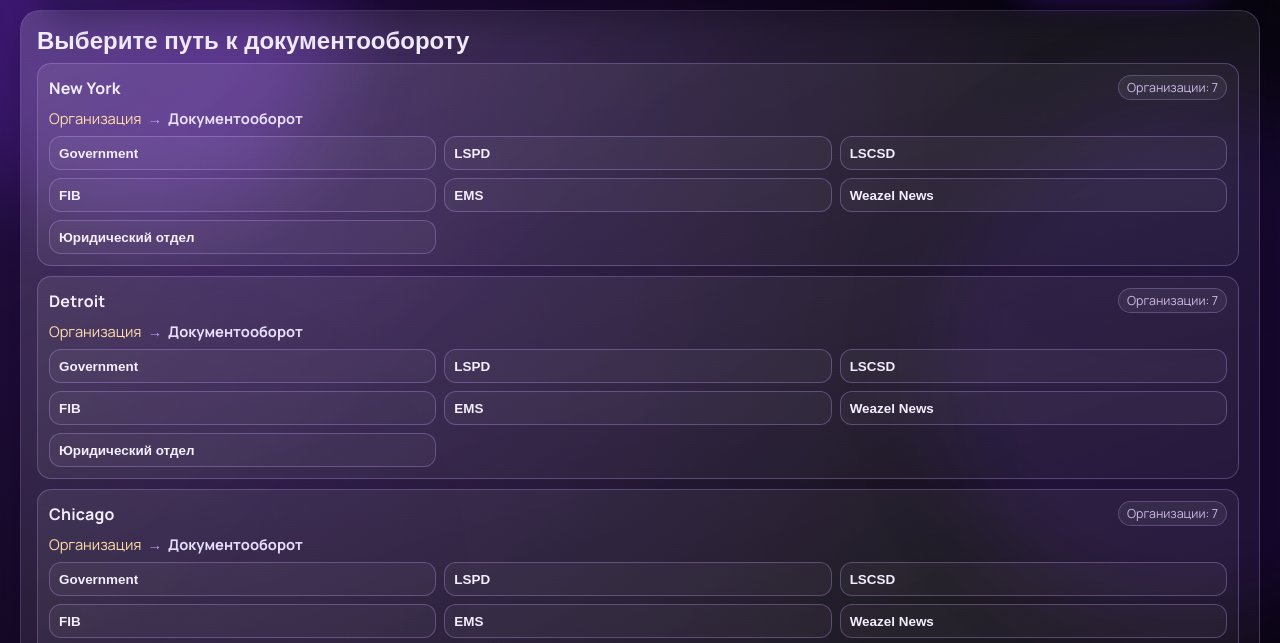
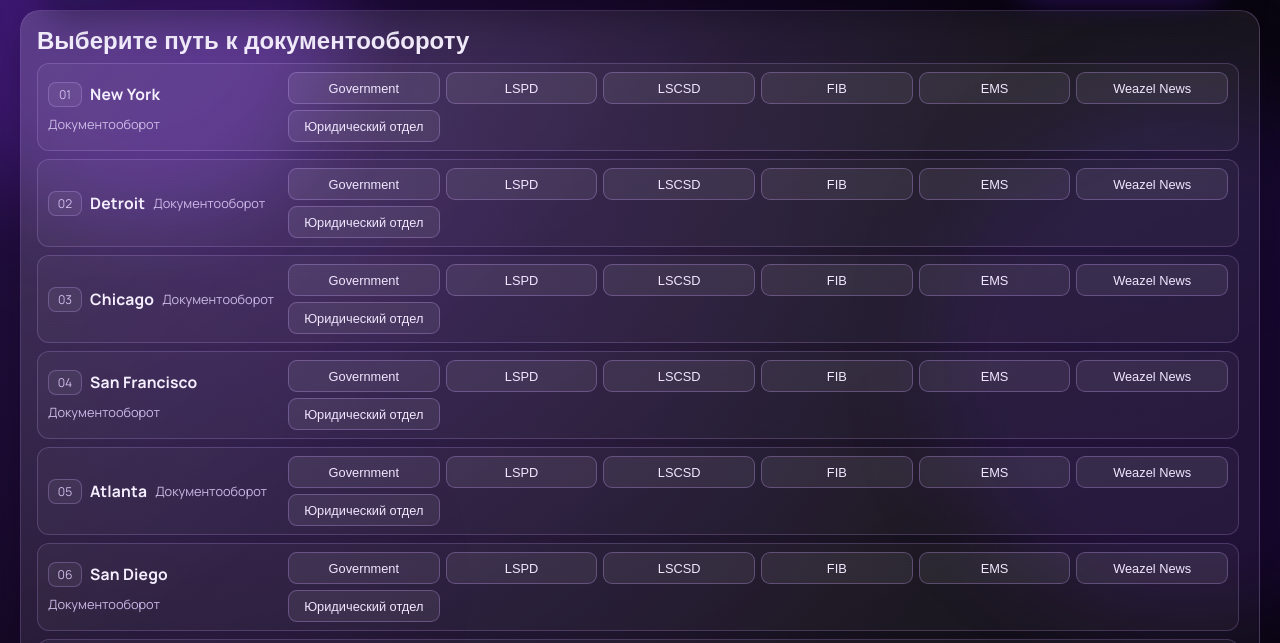
Before and after one commit to connormjrp42-alt/davis-project, a website: page documentflow.html in a window 1280 px wide. Shown: the part 92-735 px from the top of the page. Drawn offline with nearby package versions, Linux system fonts and the light colour scheme; no server answers; a web font is replaced by a local one.

Commit message:
Switch documentflow start screen to compact registry layout

```diff
--- a/documentflow.js
+++ b/documentflow.js
@@ -435,30 +435,29 @@
   function renderRouteGateway() {
     if (!el.routeList) return;
     el.routeList.innerHTML = '';
-    SERVERS.forEach((server) => {
+    SERVERS.forEach((server, idx) => {
       const row = document.createElement('div');
       row.className = 'docflow-route-item';
 
-      const head = document.createElement('div');
-      head.className = 'docflow-route-head';
+      const left = document.createElement('div');
+      left.className = 'docflow-route-left';
+      const index = document.createElement('span');
+      index.className = 'docflow-route-index';
+      index.textContent = String(idx + 1).padStart(2, '0');
       const title = document.createElement('strong');
       title.className = 'docflow-route-server';
       title.textContent = server;
       const meta = document.createElement('span');
       meta.className = 'docflow-route-meta';
-      meta.textContent = `Организации: ${ORGANIZATIONS.length}`;
-      head.append(title, meta);
-
-      const path = document.createElement('div');
-      path.className = 'docflow-route-path';
-      path.innerHTML = `<em>Организация</em> <span>→</span> <strong>Документооборот</strong>`;
+      meta.textContent = 'Документооборот';
+      left.append(index, title, meta);
 
       const controls = document.createElement('div');
       controls.className = 'docflow-route-controls';
       ORGANIZATIONS.forEach((org) => {
         const openBtn = document.createElement('button');
         openBtn.type = 'button';
-        openBtn.className = 'cta cta-ghost docflow-org-btn';
+        openBtn.className = 'docflow-org-btn';
         openBtn.textContent = org;
         openBtn.title = `${server} → ${org} → Документооборот`;
         openBtn.addEventListener('click', () => {
@@ -466,7 +465,7 @@
         });
         controls.append(openBtn);
       });
-      row.append(head, path, controls);
+      row.append(left, controls);
       el.routeList.append(row);
     });
   }
--- a/public/styles.css
+++ b/public/styles.css
@@ -2996,84 +2996,78 @@ h1 span {
 
 .docflow-route-list {
   display: grid;
-  gap: 10px;
+  gap: 8px;
   max-height: calc(100vh - 210px);
   overflow: auto;
   padding-right: 4px;
 }
 
 .docflow-route-item {
-  border: 1px solid rgba(205, 166, 255, 0.28);
-  border-radius: 14px;
-  background: linear-gradient(165deg, rgba(255, 255, 255, 0.08), rgba(255, 255, 255, 0.03));
-  padding: 11px;
-  display: grid;
+  border: 1px solid rgba(205, 166, 255, 0.22);
+  border-radius: 12px;
+  background: rgba(255, 255, 255, 0.035);
+  padding: 8px 10px;
+  display: grid;
+  grid-template-columns: 230px minmax(0, 1fr);
+  align-items: center;
+  gap: 10px;
+  transition: transform 0.16s ease, border-color 0.16s ease, background-color 0.16s ease;
+}
+
+.docflow-route-item:hover {
+  border-color: rgba(222, 182, 255, 0.45);
+  background: rgba(178, 111, 255, 0.12);
+}
+
+.docflow-route-left {
+  display: flex;
+  align-items: center;
+  flex-wrap: wrap;
   gap: 8px;
-  transition: transform 0.16s ease, border-color 0.16s ease, background-color 0.16s ease;
-}
-
-.docflow-route-item:hover {
-  transform: translateY(-1px);
-  border-color: rgba(222, 182, 255, 0.55);
-  background: linear-gradient(165deg, rgba(174, 108, 255, 0.18), rgba(255, 255, 255, 0.05));
-}
-
-.docflow-route-head {
-  display: flex;
-  align-items: center;
-  justify-content: space-between;
-  gap: 8px;
+}
+
+.docflow-route-index {
+  min-width: 34px;
+  text-align: center;
+  font-size: 0.76rem;
+  border-radius: 8px;
+  border: 1px solid rgba(206, 167, 255, 0.28);
+  padding: 3px 6px;
+  color: #cfbaea;
+  background: rgba(255, 255, 255, 0.05);
 }
 
 .docflow-route-server {
-  font-size: 1rem;
+  font-size: 0.98rem;
   letter-spacing: 0.01em;
 }
 
 .docflow-route-meta {
-  font-size: 0.78rem;
-  color: #ccb9e8;
-  border: 1px solid rgba(199, 163, 255, 0.28);
-  border-radius: 999px;
-  padding: 3px 8px;
-  background: rgba(255, 255, 255, 0.06);
-}
-
-.docflow-route-path {
-  display: flex;
-  flex-wrap: wrap;
-  align-items: center;
+  font-size: 0.8rem;
+  color: #cab7e6;
+}
+
+.docflow-route-controls {
+  display: grid;
+  grid-template-columns: repeat(auto-fit, minmax(130px, 1fr));
   gap: 6px;
-  font-size: 0.92rem;
-  color: #e9dfff;
-}
-
-.docflow-route-path span {
-  color: #be93ff;
-}
-
-.docflow-route-path em {
-  font-style: normal;
-  color: #ffdca8;
-}
-
-.docflow-route-controls {
-  display: grid;
-  grid-template-columns: repeat(3, minmax(0, 1fr));
-  gap: 8px;
 }
 
 .docflow-org-btn {
-  min-height: 34px;
-  padding: 7px 9px;
-  font-size: 0.84rem;
-  justify-content: flex-start;
+  min-height: 32px;
+  padding: 6px 9px;
+  font-size: 0.8rem;
+  border-radius: 9px;
+  border: 1px solid rgba(204, 166, 255, 0.3);
+  background: rgba(255, 255, 255, 0.07);
+  color: #f1e7ff;
+  cursor: pointer;
   border-color: rgba(204, 166, 255, 0.3);
 }
 
 .docflow-org-btn:hover {
-  border-color: rgba(223, 187, 255, 0.64);
-  background: linear-gradient(135deg, rgba(167, 94, 255, 0.24), rgba(104, 40, 213, 0.2));
+  border-color: rgba(223, 187, 255, 0.62);
+  background: rgba(167, 94, 255, 0.26);
 }
 
 .docflow-variant-b .docflow-actions {
@@ -3181,6 +3175,11 @@ h1 span {
 
   .docflow-route-controls {
     grid-template-columns: repeat(2, minmax(0, 1fr));
+  }
+
+  .docflow-route-item {
+    grid-template-columns: 1fr;
+    align-items: start;
   }
 }
 
--- a/styles.css
+++ b/styles.css
@@ -2996,84 +2996,78 @@ h1 span {
 
 .docflow-route-list {
   display: grid;
-  gap: 10px;
+  gap: 8px;
   max-height: calc(100vh - 210px);
   overflow: auto;
   padding-right: 4px;
 }
 
 .docflow-route-item {
-  border: 1px solid rgba(205, 166, 255, 0.28);
-  border-radius: 14px;
-  background: linear-gradient(165deg, rgba(255, 255, 255, 0.08), rgba(255, 255, 255, 0.03));
-  padding: 11px;
-  display: grid;
+  border: 1px solid rgba(205, 166, 255, 0.22);
+  border-radius: 12px;
+  background: rgba(255, 255, 255, 0.035);
+  padding: 8px 10px;
+  display: grid;
+  grid-template-columns: 230px minmax(0, 1fr);
+  align-items: center;
+  gap: 10px;
+  transition: transform 0.16s ease, border-color 0.16s ease, background-color 0.16s ease;
+}
+
+.docflow-route-item:hover {
+  border-color: rgba(222, 182, 255, 0.45);
+  background: rgba(178, 111, 255, 0.12);
+}
+
+.docflow-route-left {
+  display: flex;
+  align-items: center;
+  flex-wrap: wrap;
   gap: 8px;
-  transition: transform 0.16s ease, border-color 0.16s ease, background-color 0.16s ease;
-}
-
-.docflow-route-item:hover {
-  transform: translateY(-1px);
-  border-color: rgba(222, 182, 255, 0.55);
-  background: linear-gradient(165deg, rgba(174, 108, 255, 0.18), rgba(255, 255, 255, 0.05));
-}
-
-.docflow-route-head {
-  display: flex;
-  align-items: center;
-  justify-content: space-between;
-  gap: 8px;
+}
+
+.docflow-route-index {
+  min-width: 34px;
+  text-align: center;
+  font-size: 0.76rem;
+  border-radius: 8px;
+  border: 1px solid rgba(206, 167, 255, 0.28);
+  padding: 3px 6px;
+  color: #cfbaea;
+  background: rgba(255, 255, 255, 0.05);
 }
 
 .docflow-route-server {
-  font-size: 1rem;
+  font-size: 0.98rem;
   letter-spacing: 0.01em;
 }
 
 .docflow-route-meta {
-  font-size: 0.78rem;
-  color: #ccb9e8;
-  border: 1px solid rgba(199, 163, 255, 0.28);
-  border-radius: 999px;
-  padding: 3px 8px;
-  background: rgba(255, 255, 255, 0.06);
-}
-
-.docflow-route-path {
-  display: flex;
-  flex-wrap: wrap;
-  align-items: center;
+  font-size: 0.8rem;
+  color: #cab7e6;
+}
+
+.docflow-route-controls {
+  display: grid;
+  grid-template-columns: repeat(auto-fit, minmax(130px, 1fr));
   gap: 6px;
-  font-size: 0.92rem;
-  color: #e9dfff;
-}
-
-.docflow-route-path span {
-  color: #be93ff;
-}
-
-.docflow-route-path em {
-  font-style: normal;
-  color: #ffdca8;
-}
-
-.docflow-route-controls {
-  display: grid;
-  grid-template-columns: repeat(3, minmax(0, 1fr));
-  gap: 8px;
 }
 
 .docflow-org-btn {
-  min-height: 34px;
-  padding: 7px 9px;
-  font-size: 0.84rem;
-  justify-content: flex-start;
+  min-height: 32px;
+  padding: 6px 9px;
+  font-size: 0.8rem;
+  border-radius: 9px;
+  border: 1px solid rgba(204, 166, 255, 0.3);
+  background: rgba(255, 255, 255, 0.07);
+  color: #f1e7ff;
+  cursor: pointer;
   border-color: rgba(204, 166, 255, 0.3);
 }
 
 .docflow-org-btn:hover {
-  border-color: rgba(223, 187, 255, 0.64);
-  background: linear-gradient(135deg, rgba(167, 94, 255, 0.24), rgba(104, 40, 213, 0.2));
+  border-color: rgba(223, 187, 255, 0.62);
+  background: rgba(167, 94, 255, 0.26);
 }
 
 .docflow-variant-b .docflow-actions {
@@ -3181,6 +3175,11 @@ h1 span {
 
   .docflow-route-controls {
     grid-template-columns: repeat(2, minmax(0, 1fr));
+  }
+
+  .docflow-route-item {
+    grid-template-columns: 1fr;
+    align-items: start;
   }
 }
 
```
Also changed, not shown: public/documentflow.js (+10 -11 lines).
